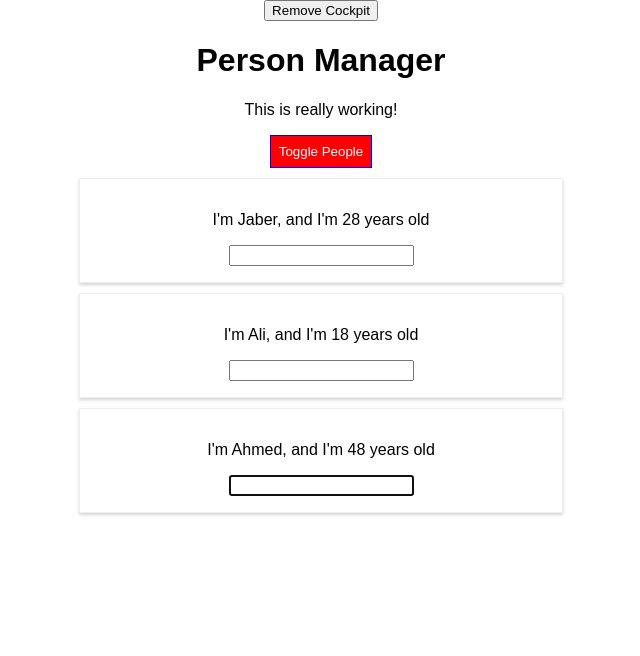
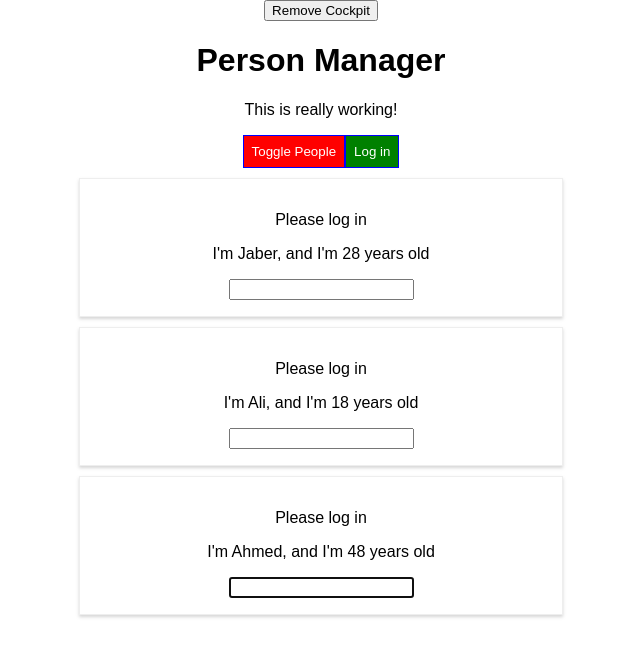
Before and after one commit to MusabSwe/MY_PROJECT, a React (Create React App) app in the folder ReactJS/react-complete-guide/: page / in a window 1280 px wide. Shown: the top 656 px of the page, without its empty margins (319-959 px from the left). Built offline with nearby package versions, Linux system fonts and the light colour scheme.

Commit message:
prop chain proplem example of authenticaion and Insstead of passing values into several component we will use contextAPi that located in upper layer where we can access

```diff
--- a/ReactJS/react-complete-guide/src/compoents/Cockpit/Cockpit.js
+++ b/ReactJS/react-complete-guide/src/compoents/Cockpit/Cockpit.js
@@ -44,6 +44,7 @@ const Cockpit = (props) => {
             <h1>{props.title}</h1>
             <p className={classes.join(' ')}>This is really working!</p>
             <button ref={toggleBtnRef} className={btnstyle} onClick={props.clicked} >Toggle People</button>
+        <button onClick={props.login} className={cockpitStyle.button}>Log in</button>
         </div>
     )
 }
--- a/ReactJS/react-complete-guide/src/compoents/People/People.js
+++ b/ReactJS/react-complete-guide/src/compoents/People/People.js
@@ -44,11 +44,13 @@ class people extends PureComponent {
         return this.props.people.map((person, index) => {
             return (
                 <Person
+                    IsAuth={this.props.IsAuthenticated}
                     name={person.name}
                     age={person.age}
                     click={() => this.props.clicked(index)}
                     txtInput={(e) => this.props.changed(e, person.id)}
                     key={person.id}
+
                 />
             );
         });
--- a/ReactJS/react-complete-guide/src/compoents/People/Person/Person.js
+++ b/ReactJS/react-complete-guide/src/compoents/People/Person/Person.js
@@ -20,7 +20,7 @@ class person extends Component {
 
         return (
             <Auxilry>
-                {/* // <Auxilry> */}
+                {this.props.IsAuth ? <p>Authenticated</p> : <p>Please log in</p>}
                 <p key="l1" onClick={this.props.click}> I'm {this.props.name}, and I'm {this.props.age} years old</p>
                 <p key="l2" >{this.props.children}</p>
                 <input
@@ -30,7 +30,6 @@ class person extends Component {
                     type="text"
                     onChange={this.props.txtInput}
                 />
-                {/* </Auxilry> */}
             </Auxilry>
         )
     }
--- a/ReactJS/react-complete-guide/src/containers/App.js
+++ b/ReactJS/react-complete-guide/src/containers/App.js
@@ -21,7 +21,8 @@ class App extends Component {
     ],
     showPeople: false,
     showCockpit: true,
-    changeCounter: 0
+    changeCounter: 0,
+    authenticated: false
   }
   // Methods unlike const handler in the function
   switchNameHandler = (newName) => {
@@ -35,6 +36,10 @@ class App extends Component {
     })
   }
 
+  loginHandler = () => {
+    this.setState({ authenticated: true });
+  };
+
   static getDerivedStateFromProps(props, state) {
     console.log('[App.js] getDerivedStateFromProps', props);
     return state;
@@ -43,7 +48,6 @@ class App extends Component {
     console.log("[App.js] componentDidMount");
   }
 
-  compo
 
   // To see which element change
   nameChangeHandler = (e, id) => {
@@ -98,6 +102,7 @@ class App extends Component {
             people={this.state.people}
             clicked={this.deleteHandler}
             changed={this.nameChangeHandler}
+            IsAuthenticated={this.state.authenticated}
           />
         </div>
       );
@@ -106,13 +111,16 @@ class App extends Component {
 
     return (
       <Auxilry>
+
         <button onClick={(e) => { this.setState({ showCockpit: false }) }}>Remove Cockpit</button>
-        {this.state.showCockpit ? <Cockpit
-          title={this.props.appTitle}
-          peopleLength={this.state.people.length}
-          clicked={this.togglePeopleHandler}
-          showPeople={this.state.showPeople}
-        /> : null
+        {this.state.showCockpit ?
+          <Cockpit
+            title={this.props.appTitle}
+            peopleLength={this.state.people.length}
+            clicked={this.togglePeopleHandler}
+            showPeople={this.state.showPeople}
+            login={this.loginHandler}
+          /> : null
         }
         {people}
       </Auxilry>
```
